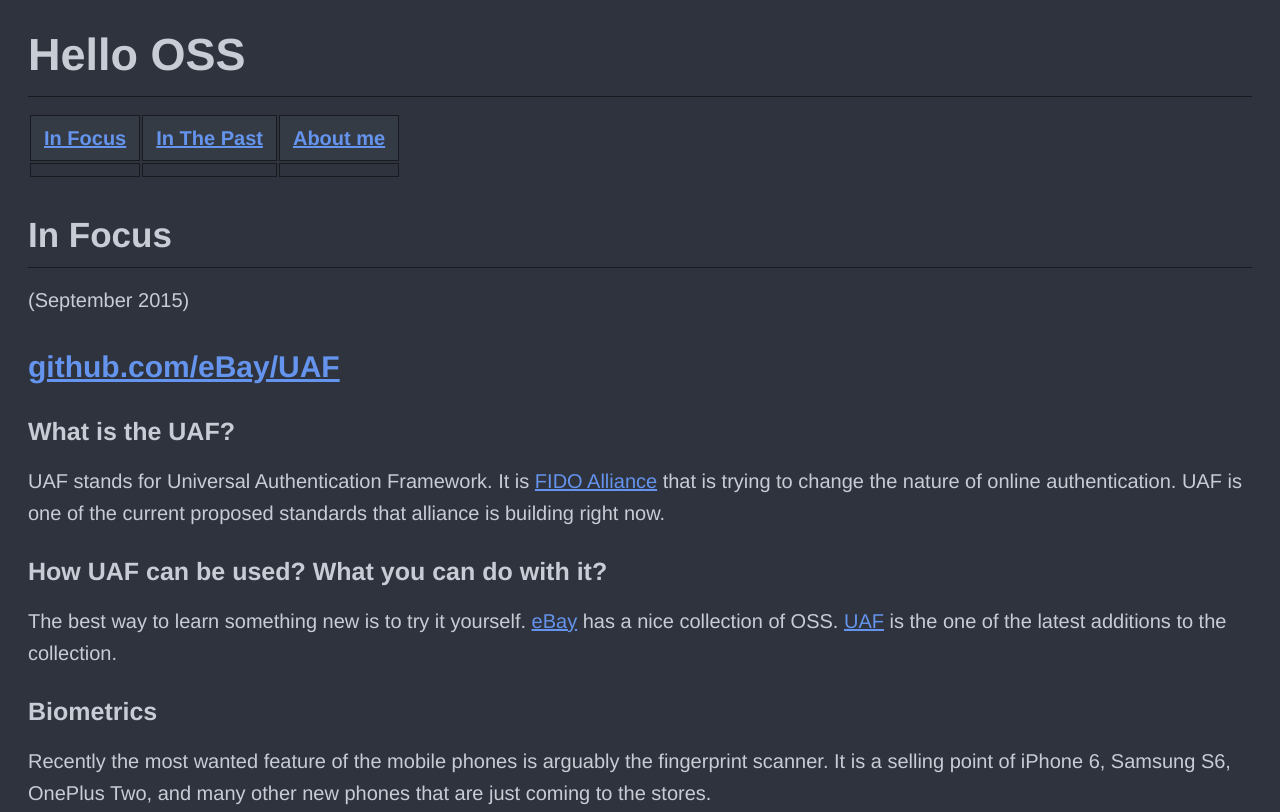
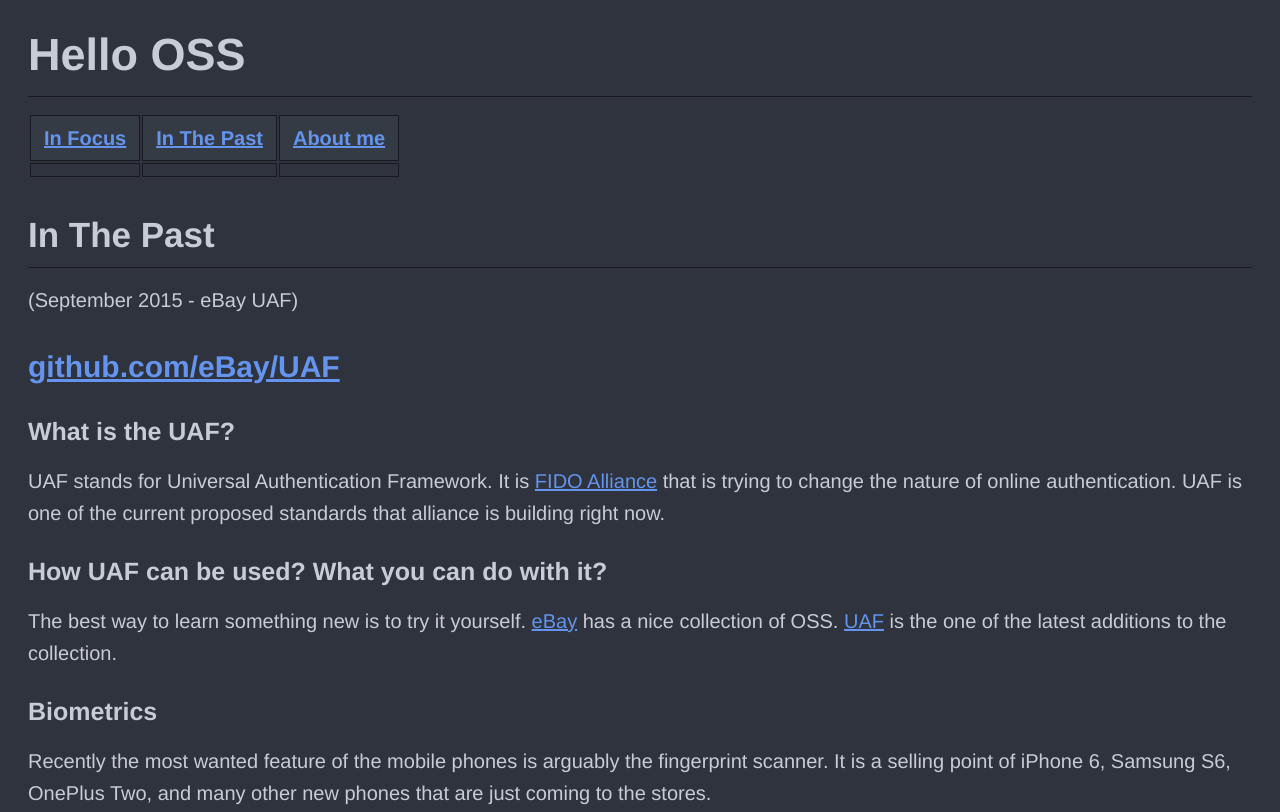
Before and after one commit to npesic/npesic.github.io, a plain HTML site: page september-2015-ebay-uaf.html in a window 1280 px wide. Shown: the top 812 px of the page. Drawn offline with Linux system fonts and the light colour scheme.

Commit message:
Update september-2015-ebay-uaf.html

```diff
--- a/september-2015-ebay-uaf.html
+++ b/september-2015-ebay-uaf.html
@@ -479,8 +479,8 @@
 </tr>
 </tbody>
 </table>
-<h2 id="in-focus">In Focus</h2>
-<p>(September 2015)</p>
+<h2 id="in-focus">In The Past</h2>
+<p>(September 2015 - eBay UAF)</p>
 <h3 id="-github-com-ebay-uaf-https-github-com-ebay-uaf-"><a href="https://github.com/eBay/UAF">github.com/eBay/UAF</a></h3>
 <h4 id="what-is-the-uaf-">What is the UAF?</h4>
 <p>UAF stands for Universal Authentication Framework. It is <a href="https://fidoalliance.org/wp-content/uploads/html/fido-uaf-overview-v1.0-ps-20141208.html">FIDO Alliance</a> that is trying to change the nature of online authentication. UAF is one of the current proposed standards that alliance is building right now.</p>
```
